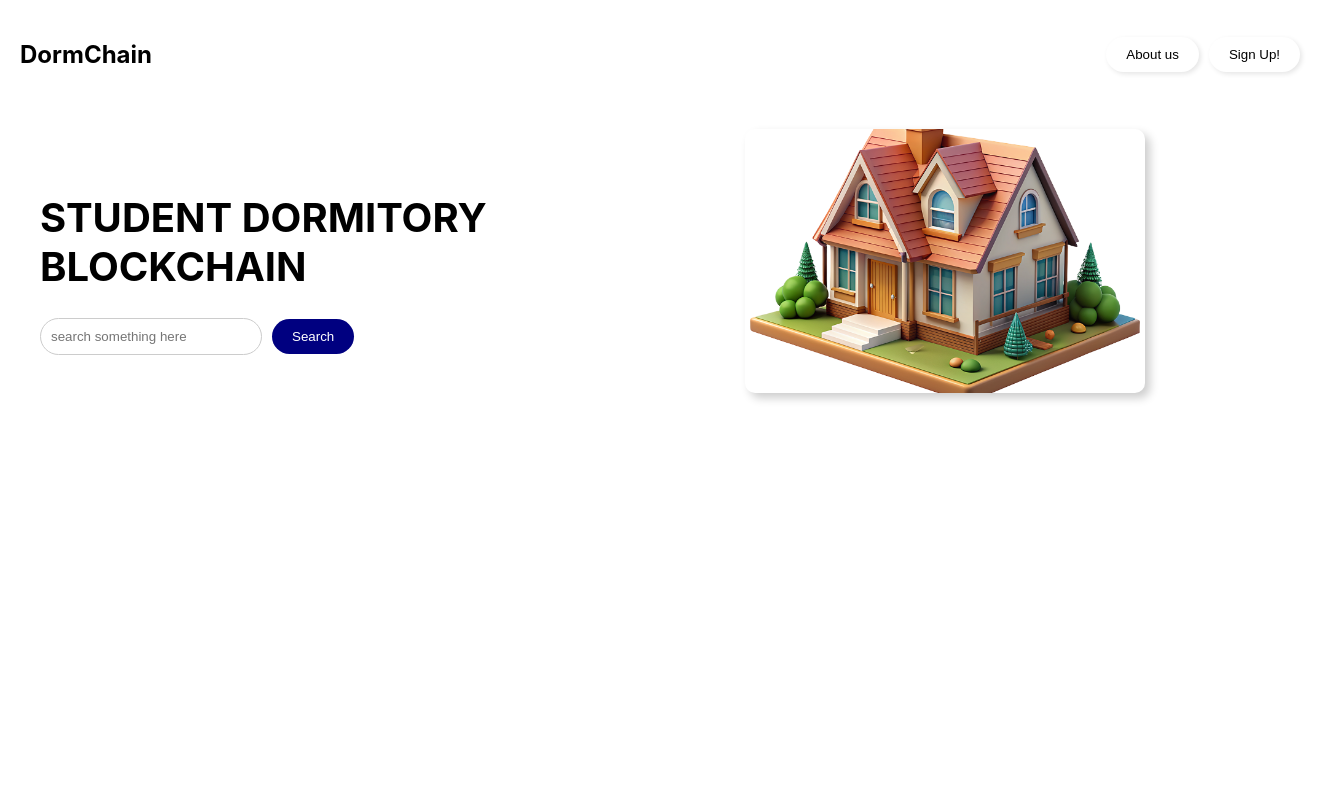
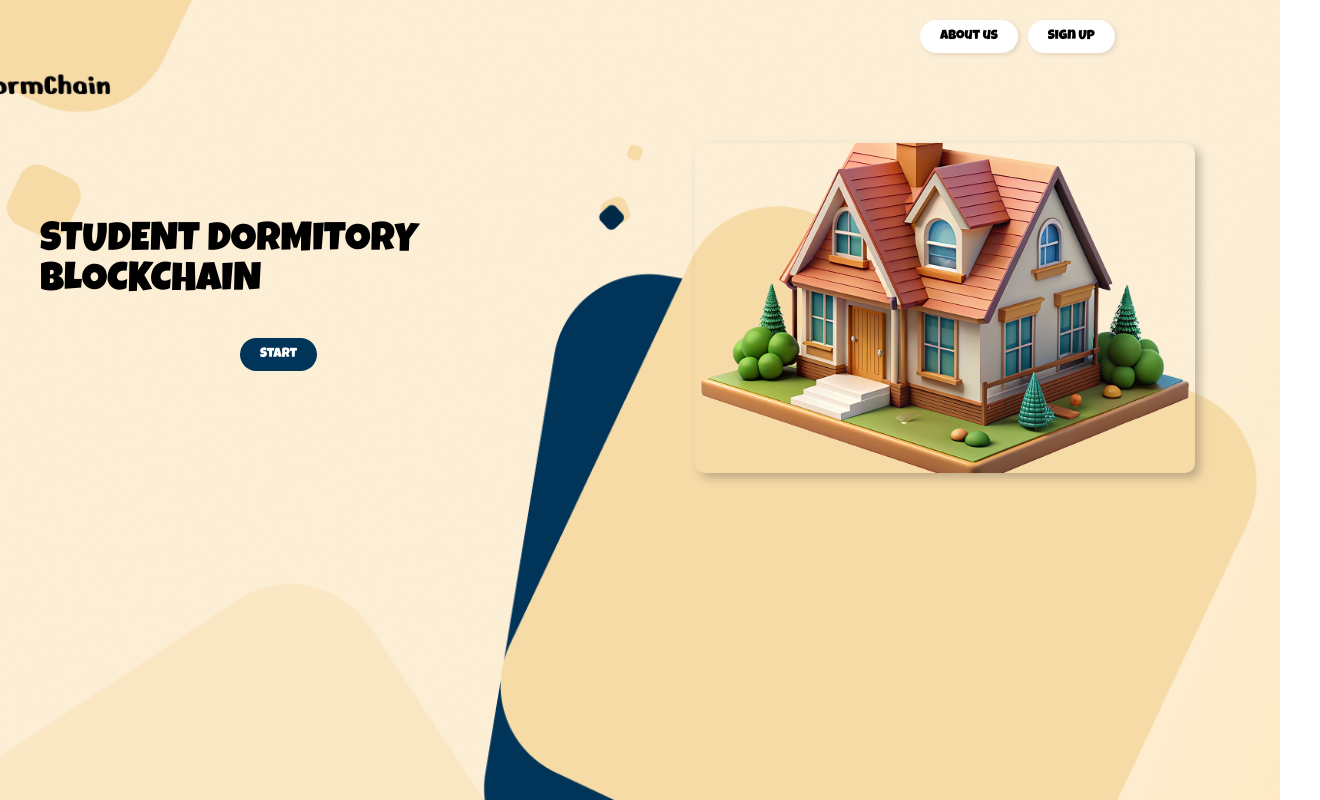
Before and after one commit to liuchiasin/DormChain, a React (Create React App) app: page / in a window 1280 px wide. Shown: the whole page, 1320 px wide, since content can reach past the window. Built offline with nearby package versions, Linux system fonts and the light colour scheme.

Commit message:
頁面編輯

```diff
--- a/public/index.html
+++ b/public/index.html
@@ -1,6 +1,9 @@
 <!DOCTYPE html>
 <html lang="en">
   <head>
+    <link rel="preconnect" href="https://fonts.googleapis.com">
+<link rel="preconnect" href="https://fonts.gstatic.com" crossorigin>
+<link href="https://fonts.googleapis.com/css2?family=Luckiest+Guy&display=swap" rel="stylesheet">
     <meta charset="utf-8" />
     <link rel="icon" href="%PUBLIC_URL%/favicon.ico" />
     <meta name="viewport" content="width=device-width, initial-scale=1" />
--- a/src/App.css
+++ b/src/App.css
@@ -1,3 +1,5 @@
+
+
 .App {
   min-height: 100vh;
   display: flex;
@@ -19,11 +21,14 @@
   justify-content: space-between;
   align-items: center;
   padding: 20px;
+  font-family: "Luckiest Guy", cursive;
 }
 
 .nav-buttons {
   display: flex;
   gap: 10px;
+  margin-left: 900px; /* 按鈕向右移動 50px */
+  font-family: "Luckiest Guy", cursive;
 }
 
 .nav-btn {
@@ -33,6 +38,7 @@
   border: none;
   cursor: pointer;
   box-shadow: 2px 2px 5px rgba(0, 0, 0, 0.1);
+  font-family: "Luckiest Guy", cursive;
 }
 
 .content {
@@ -55,6 +61,9 @@
 .title {
   font-size: 40px;
   font-weight: bold;
+  font-family: "Luckiest Guy", cursive;
+    font-weight: 500;
+    font-style: normal;
 }
 
 .search-box {
@@ -73,25 +82,45 @@
 
 .search-btn {
   padding: 10px 20px;
-  background-color: navy;
+  background-color: rgba(0, 52, 89, 1);
   color: white;
-  border-radius: 20px;
+  border-radius: 30px;
   border: none;
   cursor: pointer;
+  font-family: "Luckiest Guy", cursive;
+  margin-top: 10px;  /* 按鈕向下移動 20px */
+  margin-left: 200px; /* 按鈕向右移動 50px */
 }
 
 .image-section {
   flex: 1;
   display: flex;
   justify-content: center;
+
 }
 
 .dorm-image {
-  width: 400px;
+  width: 500px;
   height: auto;
   border-radius: 10px;
-  box-shadow: 5px 5px 10px rgba(0, 0, 0, 0.2);
+  box-shadow: 5px 5px 10px rgba(73, 64, 64, 0.316);
+  margin-top: 50px;
 }
+
+.container {
+
+    background-image: url('主頁面.png');
+    background-size: cover; /* 讓圖片填滿畫面 */
+    background-position: center; /* 讓圖片置中 */
+    background-repeat: no-repeat; /* 防止圖片重複 */
+    min-height: 100vh; /* 讓背景填滿整個畫面 */
+    min-width: 3px;
+  }
+
+
+
+
+
 
 
 
--- a/src/App.js
+++ b/src/App.js
@@ -1,15 +1,14 @@
 import logo from './logo.svg';
 import './App.css';
 
-function App  () {
+function App() {
   return (
-  <div className="container">
+    <div className="container" >
       {/* Navbar */}
       <nav className="navbar">
-      <h1 className="logo">DormChain</h1>
         <div className="nav-buttons">
           <button className="nav-btn">About us</button>
-        <button className="nav-btn">Sign Up!</button>
+          <button className="nav-btn">Sign Up</button>
         </div>
       </nav>
 
@@ -21,8 +20,7 @@ return (
             STUDENT DORMITORY <br /> BLOCKCHAIN
           </h1>
           <div className="search-box">
-          <input type="text" placeholder="search something here" className="search-input" />
-          <button className="search-btn">Search</button>
+            <button className="search-btn">Start</button>
           </div>
         </div>
         {/* Right Image */}
@@ -31,7 +29,9 @@ return (
         </div>
       </div>
     </div>
+
   );
+
 }
 
 export default App;
--- a/src/index.css
+++ b/src/index.css
@@ -11,3 +11,16 @@ code {
   font-family: source-code-pro, Menlo, Monaco, Consolas, 'Courier New',
     monospace;
 }
+
+body, html {
+  margin: 0;
+  padding: 0;
+  width: 100%;
+  overflow-x: hidden; /* 禁止水平滾動 */
+}
+
+.luckiest-guy-regular {
+  font-family: "Luckiest Guy", cursive;
+  font-weight: 400;
+  font-style: normal;
+}
```
Also changed, not shown: public/主頁面.png (added), src/主頁面.png (added). Lines whose indentation alone changed are shown as unchanged.
